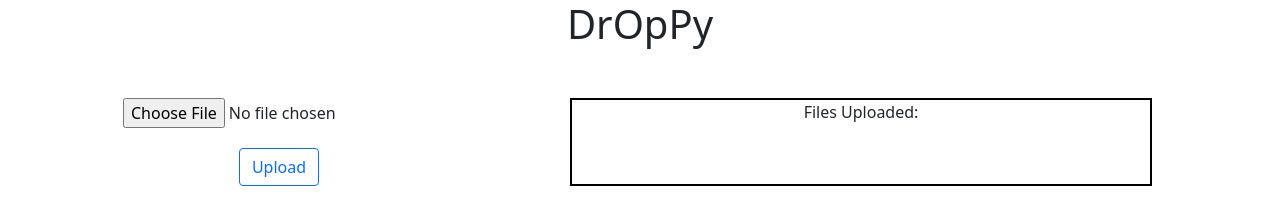
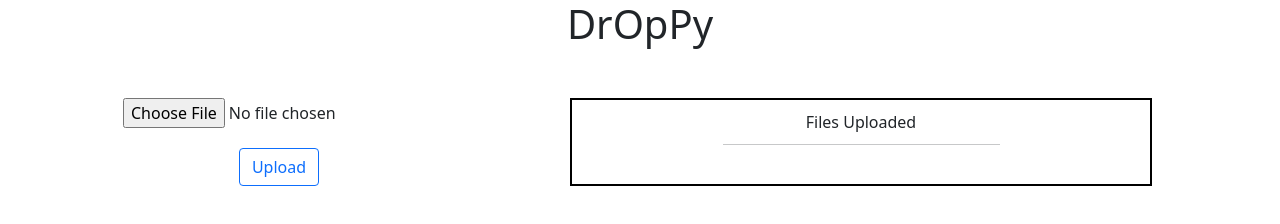
Before and after one commit to GabeLi69/DrOpPy, a website: page index.html in a window 1280 px wide. Drawn offline with nearby package versions, Linux system fonts and the light colour scheme; no server answers.

Commit message:
edited style

```diff
--- a/index.html
+++ b/index.html
@@ -4,7 +4,7 @@
     <meta charset="UTF-8">
     <meta http-equiv="X-UA-Compatible" content="IE=edge">
     <meta name="viewport" content="width=device-width, initial-scale=1.0">
-    <title>DrOp</title>
+    <title>DrOpPy</title>
     <link href="https://cdn.jsdelivr.net/npm/bootstrap@5.0.2/dist/css/bootstrap.min.css" rel="stylesheet" integrity="sha384-EVSTQN3/azprG1Anm3QDgpJLIm9Nao0Yz1ztcQTwFspd3yD65VohhpuuCOmLASjC" crossorigin="anonymous">
     <link rel="stylesheet" href="/style.css">
 </head>
@@ -21,7 +21,8 @@
             </form>
           </div>
           <div class="col-xs-12 col-sm-12 col-md-6" id="files">
-            <p>Files Uploaded:</p>
+            <p>Files Uploaded</p>
+            <hr>
             <ul id="list">
 
             </ul>
--- a/public/style.css
+++ b/public/style.css
@@ -16,6 +16,16 @@ body{
 button{
     background-color: transparent;
     margin-top: 20px;
+}
+p{
+    margin-top: 10px;
+    margin-bottom: 10px;
+}
+hr{
+    width: 50%;
+    margin-left: auto;
+    margin-right: auto;
+    margin-top: 0px;
 }
 #files{
     border-width: 2px;
```
